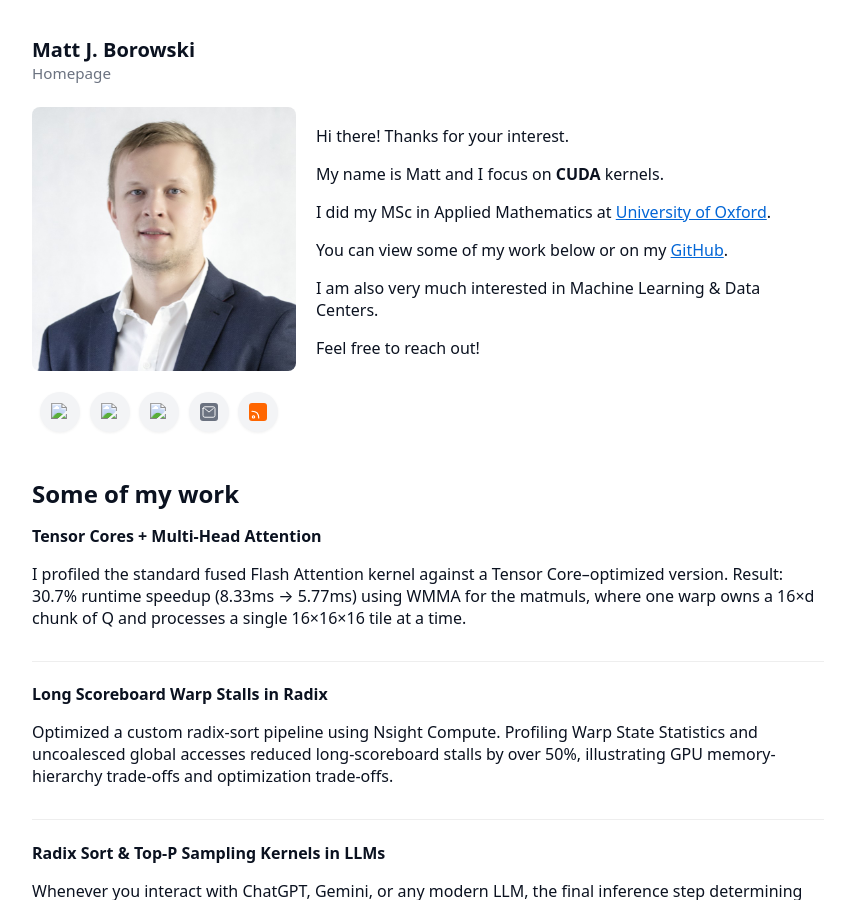
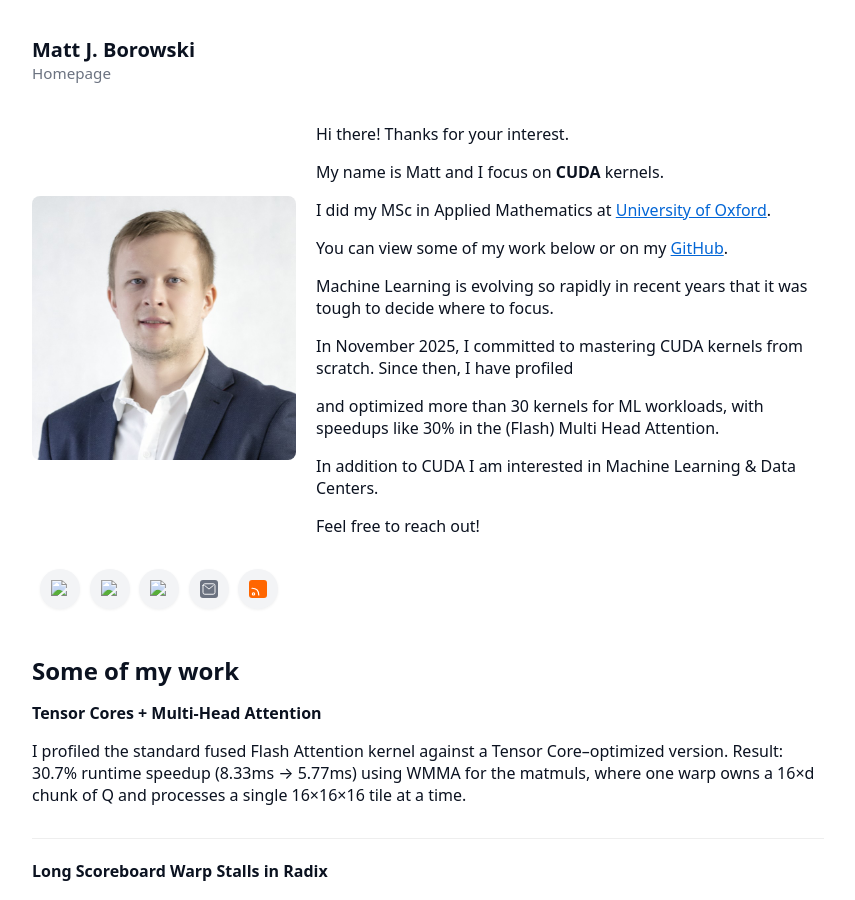
Before and after one commit to MattJBorowski1991/mattjborowski1991.github.io, a Jekyll site: the page built from index.md, in a window 1280 px wide and 900 px high. Shown: the whole window, without its empty margins (212-1067 px from the left). Built offline with Jekyll 4.4.1, drawn with Linux system fonts in a browser that asks for light colours.

Commit message:
Fix landing page

```diff
--- a/index.md
+++ b/index.md
@@ -17,7 +17,11 @@ layout: default
 
 <p>You can view some of my work below or on my <a href="https://github.com/MattJBorowski1991">GitHub</a>.</p>
 
-<p>I am also very much interested in Machine Learning & Data Centers.</p>
+<p>Machine Learning is evolving so rapidly in recent years that it was tough to decide where to focus.</p>
+<p>In November 2025, I committed to mastering CUDA kernels from scratch. Since then, I have profiled </p>
+<p>and optimized more than 30 kernels for ML workloads, with speedups like 30% in the (Flash) Multi Head Attention.</p>
+
+<p>In addition to CUDA I am interested in Machine Learning & Data Centers.</p>
 
 <p>Feel free to reach out!</p>
 
```
